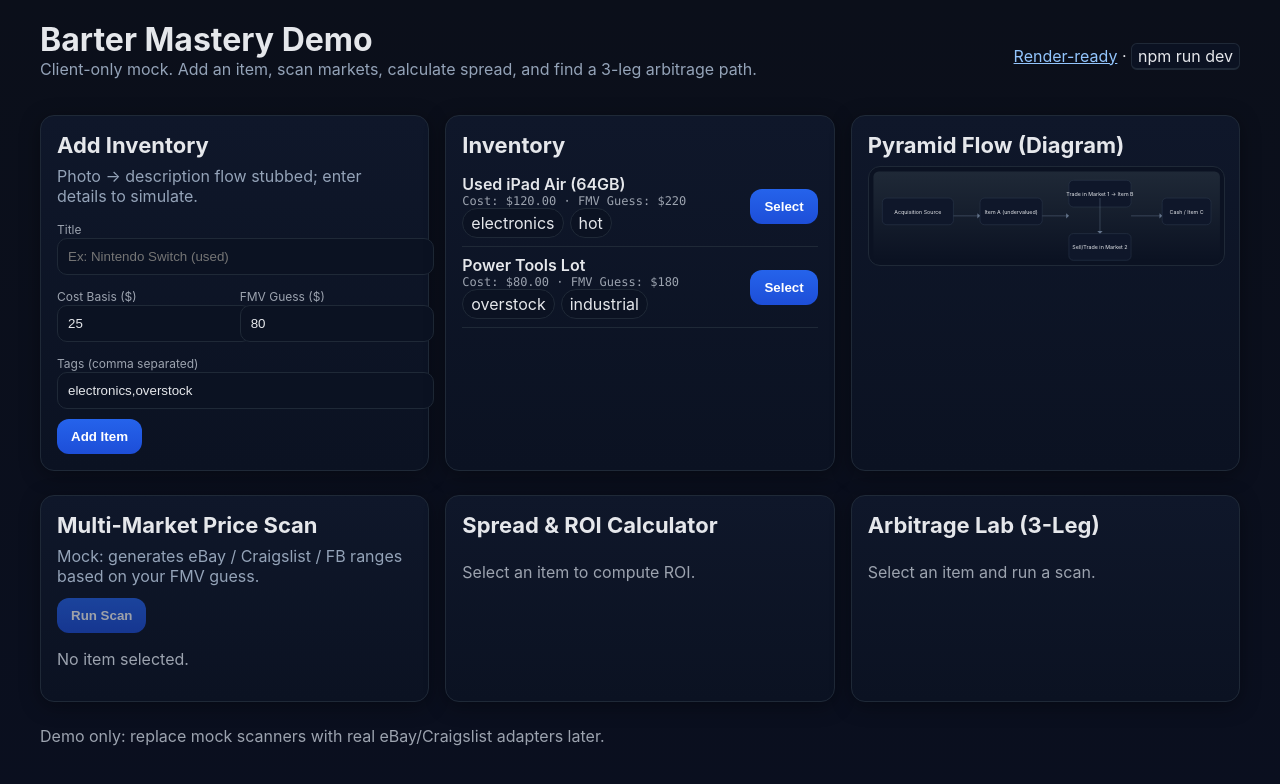
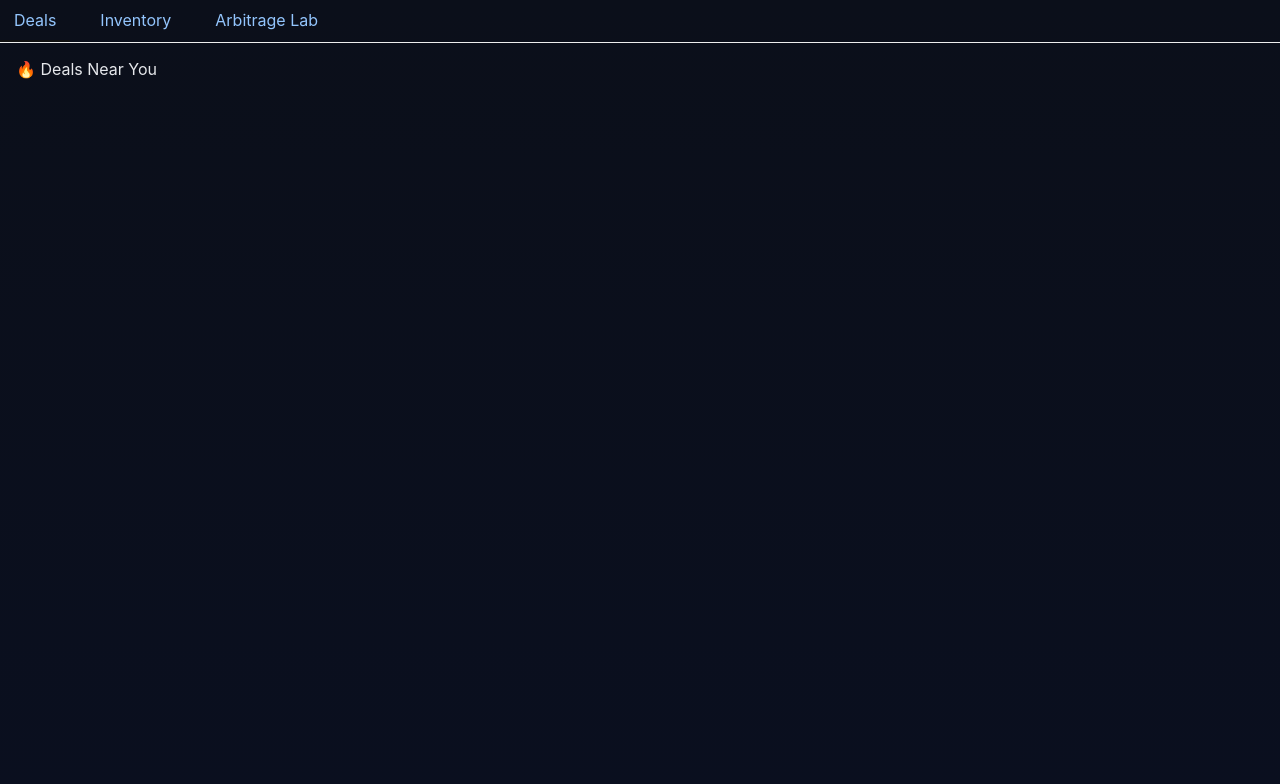
Before and after one commit to troczen/BM-Demo, a React (Vite) app: page / in a window 1280 px wide. Shown: the top 784 px of the page. Built offline with nearby package versions, Linux system fonts and the light colour scheme.

Commit message:
Refactor app to use nested routes with shared layout and navigation
Co-authored-by: officeclonesus <officeclonesus@gmail.com>

```diff
--- a/src/App.jsx
+++ b/src/App.jsx
@@ -1,88 +1,22 @@
-import React, { useMemo, useState } from 'react'
-import InventoryForm from './components/InventoryForm.jsx'
-import PriceScanner from './components/PriceScanner.jsx'
-import SpreadCalculator from './components/SpreadCalculator.jsx'
-import ArbitrageLab from './components/ArbitrageLab.jsx'
-import FlowDiagram from './components/FlowDiagram.jsx'
-import { seedMock } from './lib/mock.js'
+import { NavLink, Outlet } from "react-router-dom";
 
-export default function App(){
-  const [inventory,setInventory]=useState(()=>seedMock())
-  const [selected,setSelected]=useState(null)
-  const [marketData,setMarketData]=useState({}) // itemId -> markets
+const tabStyle = ({ isActive }) => ({
+  padding: "10px 14px",
+  textDecoration: "none",
+  borderBottom: isActive ? "2px solid #111" : "2px solid transparent"
+});
 
-  const onAddItem = (item)=>{
-    setInventory(prev=>[item,...prev])
-  }
-
-  const onAttachMarketData = (itemId, data)=>{
-    setMarketData(prev=>({...prev,[itemId]:data}))
-  }
-
-  const currentItem = useMemo(()=>inventory.find(i=>i.id===selected)||null,[inventory,selected])
-
+export default function App() {
   return (
-    <div className="shell grid" style={{gap:24}}>
-      <header style={{display:'flex',justifyContent:'space-between',alignItems:'center'}}>
-        <div>
-          <h1 style={{margin:0}}>Barter Mastery Demo</h1>
-          <p className="sub">Client-only mock. Add an item, scan markets, calculate spread, and find a 3-leg arbitrage path.</p>
-        </div>
-        <div>
-          <a href="https://render.com" target="_blank" rel="noreferrer">Render-ready</a> · <span className="kbd">npm run dev</span>
-        </div>
-      </header>
-
-      <section className="grid cards">
-        <div className="card">
-          <h3 className="title">Add Inventory</h3>
-          <p className="sub">Photo → description flow stubbed; enter details to simulate.</p>
-          <InventoryForm onAdd={onAddItem} />
-        </div>
-
-        <div className="card">
-          <h3 className="title">Inventory</h3>
-          {inventory.length===0 && <p className="muted">No items yet.</p>}
-          <ul style={{listStyle:'none',padding:0,margin:0}}>
-            {inventory.map(item=>(
-              <li key={item.id} style={{padding:'8px 0',borderBottom:'1px solid #1f2937',display:'flex',justifyContent:'space-between',gap:10}}>
-                <div>
-                  <div style={{fontWeight:600}}>{item.title}</div>
-                  <div className="muted mono">Cost: ${item.cost.toFixed(2)} · FMV Guess: ${item.fmv}</div>
-                  <div>
-                    {item.tags.map(t=><span key={t} className="pill">{t}</span>)}
-                  </div>
-                </div>
-                <div style={{display:'flex',gap:8,alignItems:'center'}}>
-                  <button className="btn" onClick={()=>setSelected(item.id)}>Select</button>
-                </div>
-              </li>
-            ))}
-          </ul>
-        </div>
-
-        <div className="card">
-          <h3 className="title">Pyramid Flow (Diagram)</h3>
-          <FlowDiagram />
-        </div>
-      </section>
-
-      <section className="grid cards">
-        <div className="card">
-          <h3 className="title">Multi-Market Price Scan</h3>
-          <PriceScanner item={currentItem} onResult={(data)=>onAttachMarketData(currentItem?.id, data)} />
-        </div>
-        <div className="card">
-          <h3 className="title">Spread & ROI Calculator</h3>
-          <SpreadCalculator item={currentItem} markets={marketData[currentItem?.id]} />
-        </div>
-        <div className="card">
-          <h3 className="title">Arbitrage Lab (3-Leg)</h3>
-          <ArbitrageLab item={currentItem} markets={marketData[currentItem?.id]} />
-        </div>
-      </section>
-
-      <footer className="muted">Demo only: replace mock scanners with real eBay/Craigslist adapters later.</footer>
+    <div>
+      <nav style={{ display: "flex", gap: 16, borderBottom: "1px solid #eee" }}>
+        <NavLink to="/" style={tabStyle} end>Deals</NavLink>
+        <NavLink to="/inventory" style={tabStyle}>Inventory</NavLink>
+        <NavLink to="/lab" style={tabStyle}>Arbitrage Lab</NavLink>
+      </nav>
+      <main style={{ padding: 16 }}>
+        <Outlet />
+      </main>
     </div>
-  )
+  );
 }
--- a/src/main.jsx
+++ b/src/main.jsx
@@ -9,10 +9,11 @@ import Lab from './pages/Lab.jsx'
 createRoot(document.getElementById('root')).render(
   <BrowserRouter>
     <Routes>
-      <Route path="/" element={<App />} />
-      <Route path="/deals" element={<Deals />} />
-      <Route path="/inventory" element={<Inventory />} />
-      <Route path="/lab" element={<Lab />} />
+      <Route path="/" element={<App />}>
+        <Route index element={<Deals />} />
+        <Route path="inventory" element={<Inventory />} />
+        <Route path="lab" element={<Lab />} />
+      </Route>
     </Routes>
   </BrowserRouter>
 )
```
